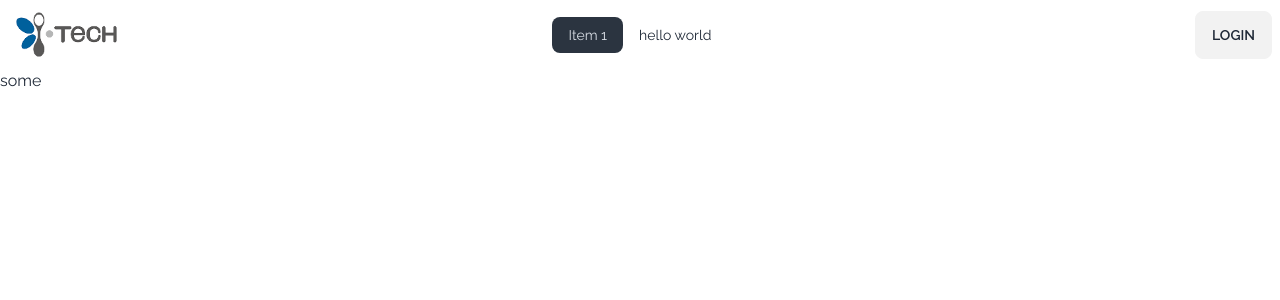
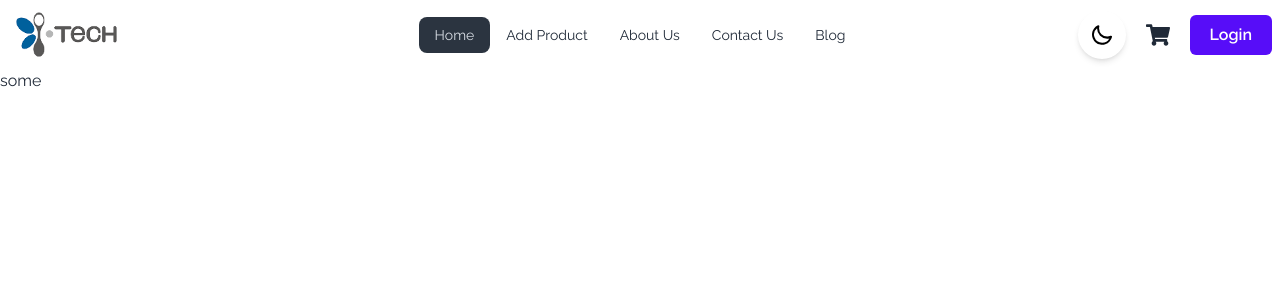
Before and after one commit to DeveloperDolon/tech-web-frontend, a React (Vite) app: page / in a window 1280 px wide. Shown: the top 300 px of the page. Built offline with nearby package versions, Linux system fonts and the light colour scheme; a web font is replaced by a local one.

Commit message:
navbar added commit

```diff
--- a/src/All-Jsx/Component/Navbar/NavBar.jsx
+++ b/src/All-Jsx/Component/Navbar/NavBar.jsx
@@ -1,11 +1,15 @@
-import { NavLink } from "react-router-dom";
+import { Link, NavLink } from "react-router-dom";
 import logo from "../../../assets/images-removebg-preview.png";
+import { FaShoppingCart } from 'react-icons/fa';
 const NavBar = () => {
 
 
     const navBars = <>
-        <li><NavLink to="/">Item 1</NavLink></li>
-        <li><NavLink to="/jd">hello world</NavLink></li>
+        <li><NavLink to="/">Home</NavLink></li>
+        <li><NavLink to="/jd">Add Product</NavLink></li>
+        <li><NavLink to="/jd">About Us</NavLink></li>
+        <li><NavLink to="/jd">Contact Us</NavLink></li>
+        <li><NavLink to="/jd">Blog</NavLink></li>
     </>;
 
     return (
@@ -29,8 +33,29 @@
                        {navBars}
                     </ul>
                 </div>
-                <div className="navbar-end">
-                    <a className="btn">Login</a>
+                <div className="navbar-end gap-5 flex-wrap">
+                    <div className="text-center">
+                    <label
+                            className="swap swap-rotate text-black p-3 rounded-full shadow-md">
+
+                            <input id="day-night" type="checkbox" />
+
+                            <svg className="swap-on  lg:w-6 lg:h-6 md:h-8 md:w-8 w-3 h-3"
+                                xmlns="http://www.w3.org/2000/svg" viewBox="0 0 24 24">
+                                <path
+                                    d="M5.64,17l-.71.71a1,1,0,0,0,0,1.41,1,1,0,0,0,1.41,0l.71-.71A1,1,0,0,0,5.64,17ZM5,12a1,1,0,0,0-1-1H3a1,1,0,0,0,0,2H4A1,1,0,0,0,5,12Zm7-7a1,1,0,0,0,1-1V3a1,1,0,0,0-2,0V4A1,1,0,0,0,12,5ZM5.64,7.05a1,1,0,0,0,.7.29,1,1,0,0,0,.71-.29,1,1,0,0,0,0-1.41l-.71-.71A1,1,0,0,0,4.93,6.34Zm12,.29a1,1,0,0,0,.7-.29l.71-.71a1,1,0,1,0-1.41-1.41L17,5.64a1,1,0,0,0,0,1.41A1,1,0,0,0,17.66,7.34ZM21,11H20a1,1,0,0,0,0,2h1a1,1,0,0,0,0-2Zm-9,8a1,1,0,0,0-1,1v1a1,1,0,0,0,2,0V20A1,1,0,0,0,12,19ZM18.36,17A1,1,0,0,0,17,18.36l.71.71a1,1,0,0,0,1.41,0,1,1,0,0,0,0-1.41ZM12,6.5A5.5,5.5,0,1,0,17.5,12,5.51,5.51,0,0,0,12,6.5Zm0,9A3.5,3.5,0,1,1,15.5,12,3.5,3.5,0,0,1,12,15.5Z" />
+                            </svg>
+
+                            <svg className="swap-off fill-current lg:w-6 lg:h-6 md:w-8 md:h-8 w-3 h-3"
+                                xmlns="http://www.w3.org/2000/svg" viewBox="0 0 24 24">
+                                <path
+                                    d="M21.64,13a1,1,0,0,0-1.05-.14,8.05,8.05,0,0,1-3.37.73A8.15,8.15,0,0,1,9.08,5.49a8.59,8.59,0,0,1,.25-2A1,1,0,0,0,8,2.36,10.14,10.14,0,1,0,22,14.05,1,1,0,0,0,21.64,13Zm-9.5,6.69A8.14,8.14,0,0,1,7.08,5.22v.27A10.15,10.15,0,0,0,17.22,15.63a9.79,9.79,0,0,0,2.1-.22A8.11,8.11,0,0,1,12.14,19.73Z" />
+                            </svg>
+
+                        </label>
+                    </div>
+                    <Link className="md:text-2xl text-xl"><FaShoppingCart></FaShoppingCart></Link>
+                    <Link className="btn-primary py-2 md:px-5 px-3 rounded-md font-semibold md:text-base text-xs text-white capitalize">Login</Link>
                 </div>
             </div>
         </>
```
